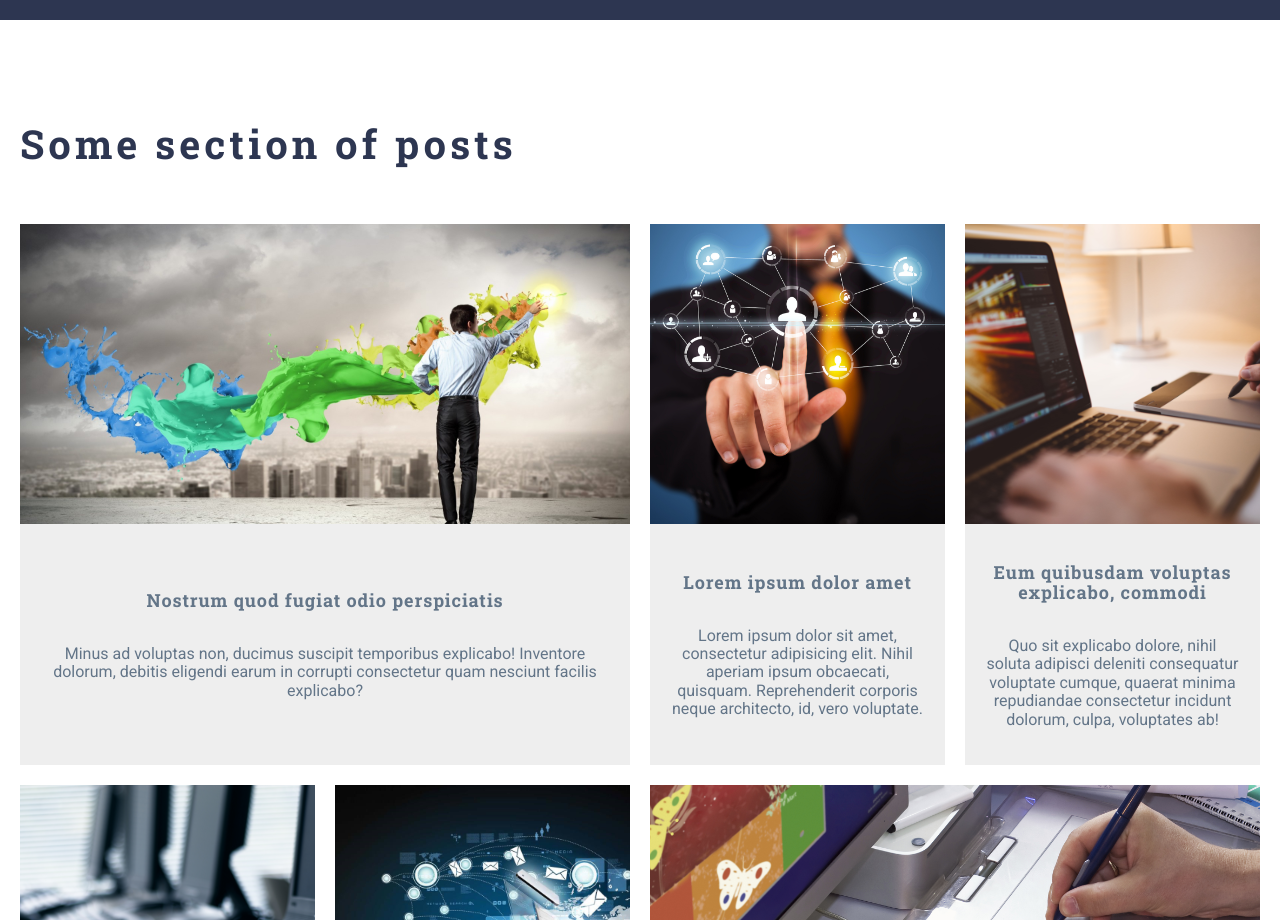
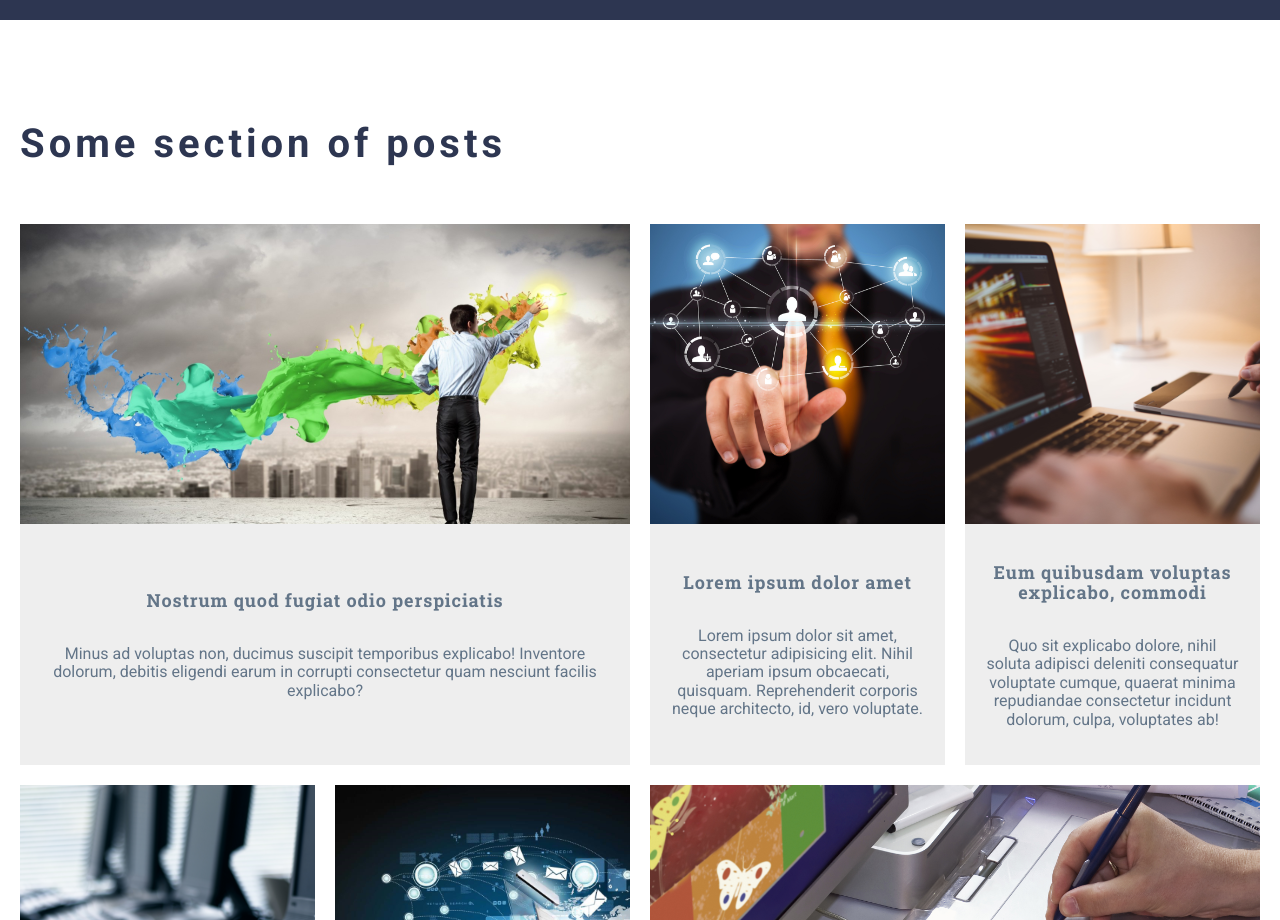
Before and after one commit to SaltanovskaV/__grid-template, a website: page index.html in a window 1280 px wide. Shown: the part 2540-3460 px from the top of the page. Drawn offline with Linux system fonts and the light colour scheme.

Commit message:
доработка

```diff
--- a/assets/scss/sections/_section-posts.scss
+++ b/assets/scss/sections/_section-posts.scss
@@ -36,8 +36,7 @@ h3 {
 
     & h2 {
       letter-spacing: 0.1em;
-      color: #2d3651;
-      font-family: "Roboto Slab", serif;
+      color: $color-primary;
       line-height: 1.2em;
       margin-top: 0;
       @include lg-min {
```
Also changed, not shown: assets/css/style.css.
